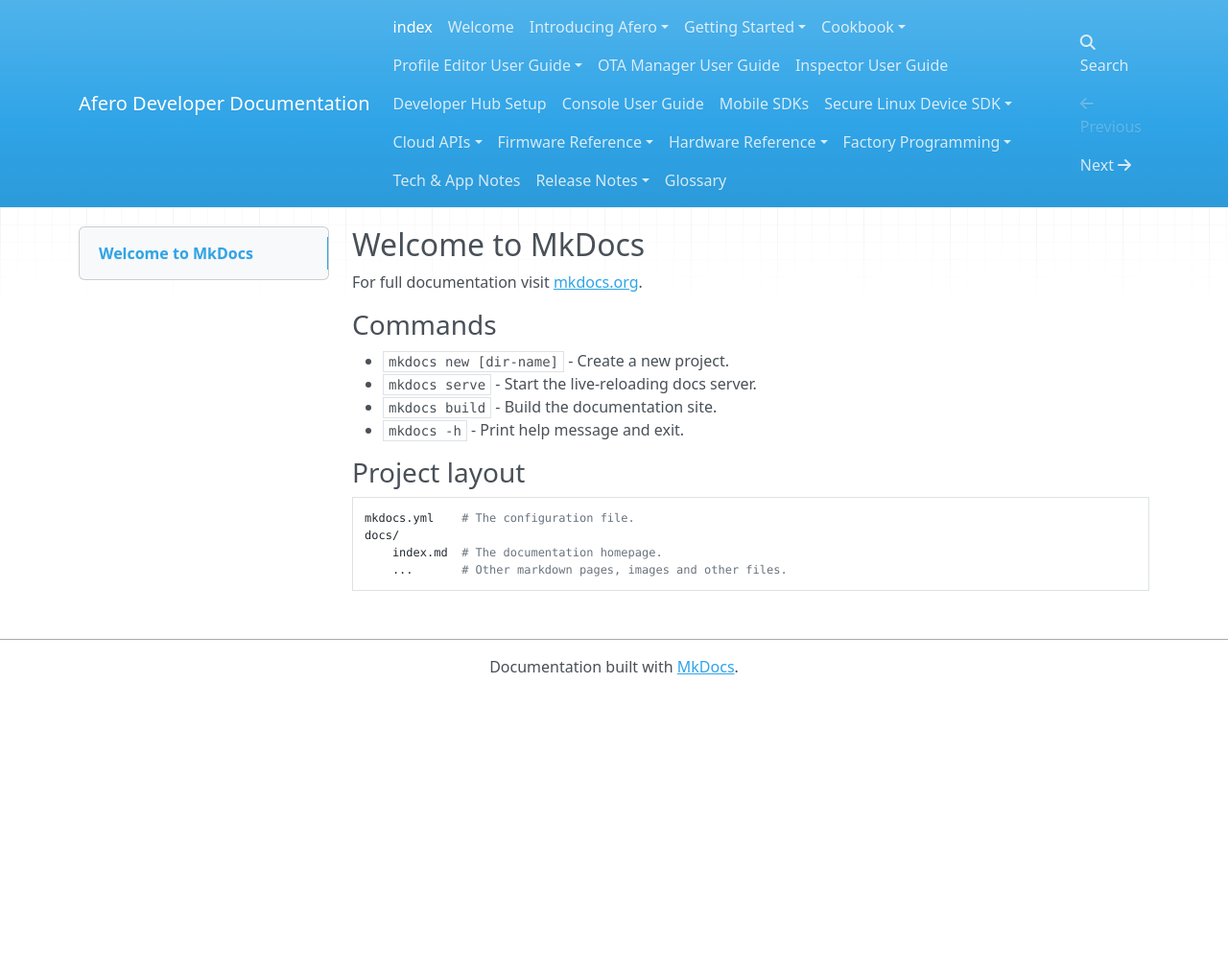
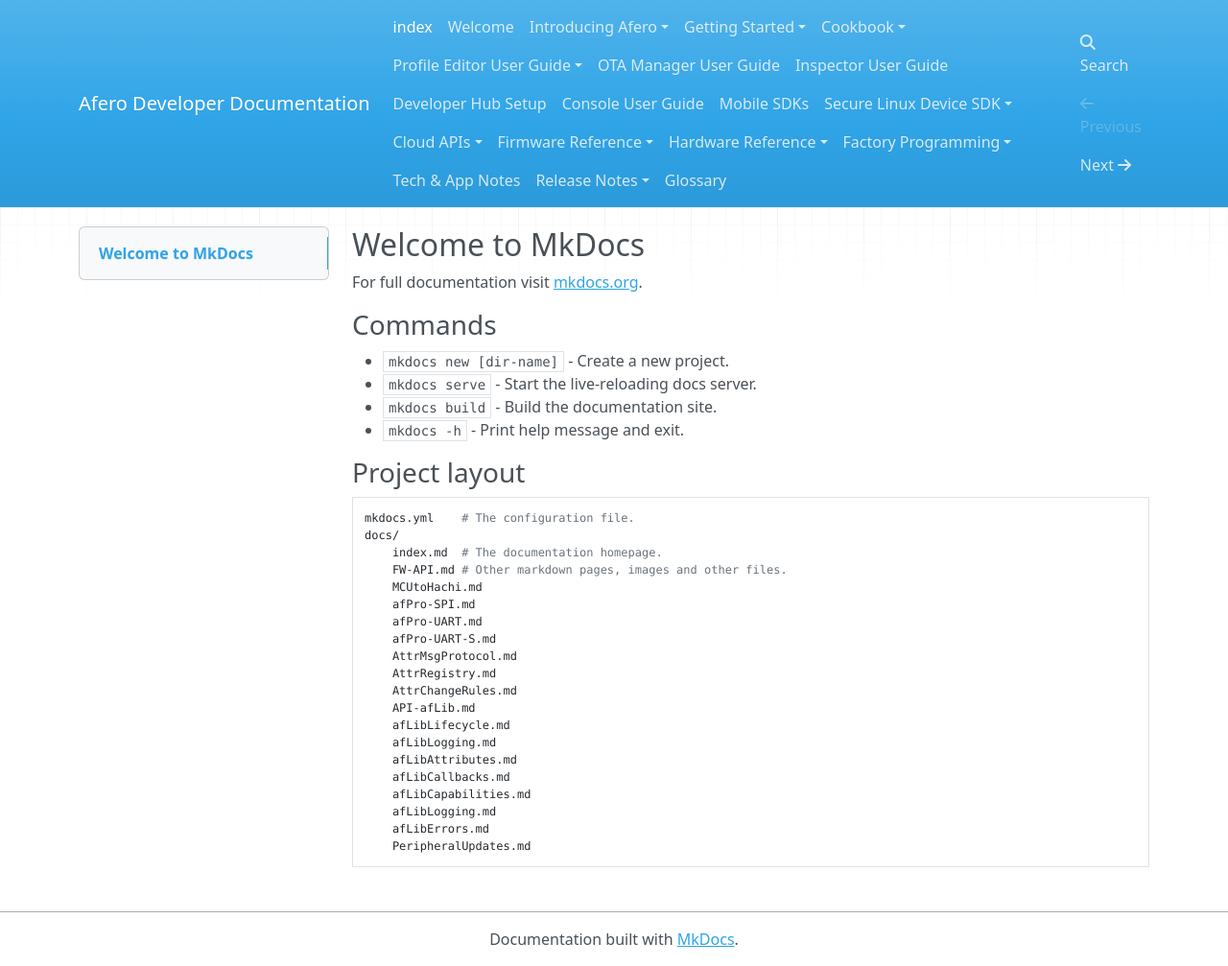
Before and after one commit to cdevshub/afero-devdocs, an MkDocs documentation site: the page built from docs/index.md, in a window 1280 px wide. Shown: the whole page at 96% size. Built offline with MkDocs 1.6.1, drawn with Linux system fonts in a browser that asks for light colours; nearby versions of some CDN libraries; before the commit the page ends 900 px from its top, so only the background shows below that.

Commit message:
Update index.md

```diff
--- a/docs/index.md
+++ b/docs/index.md
@@ -14,4 +14,20 @@
     mkdocs.yml    # The configuration file.
     docs/
         index.md  # The documentation homepage.
-        ...       # Other markdown pages, images and other files.
+        FW-API.md # Other markdown pages, images and other files.
+		MCUtoHachi.md
+		afPro-SPI.md
+		afPro-UART.md
+		afPro-UART-S.md
+		AttrMsgProtocol.md
+		AttrRegistry.md
+		AttrChangeRules.md
+		API-afLib.md
+		afLibLifecycle.md
+		afLibLogging.md
+		afLibAttributes.md
+		afLibCallbacks.md
+		afLibCapabilities.md
+		afLibLogging.md
+		afLibErrors.md
+		PeripheralUpdates.md
```
